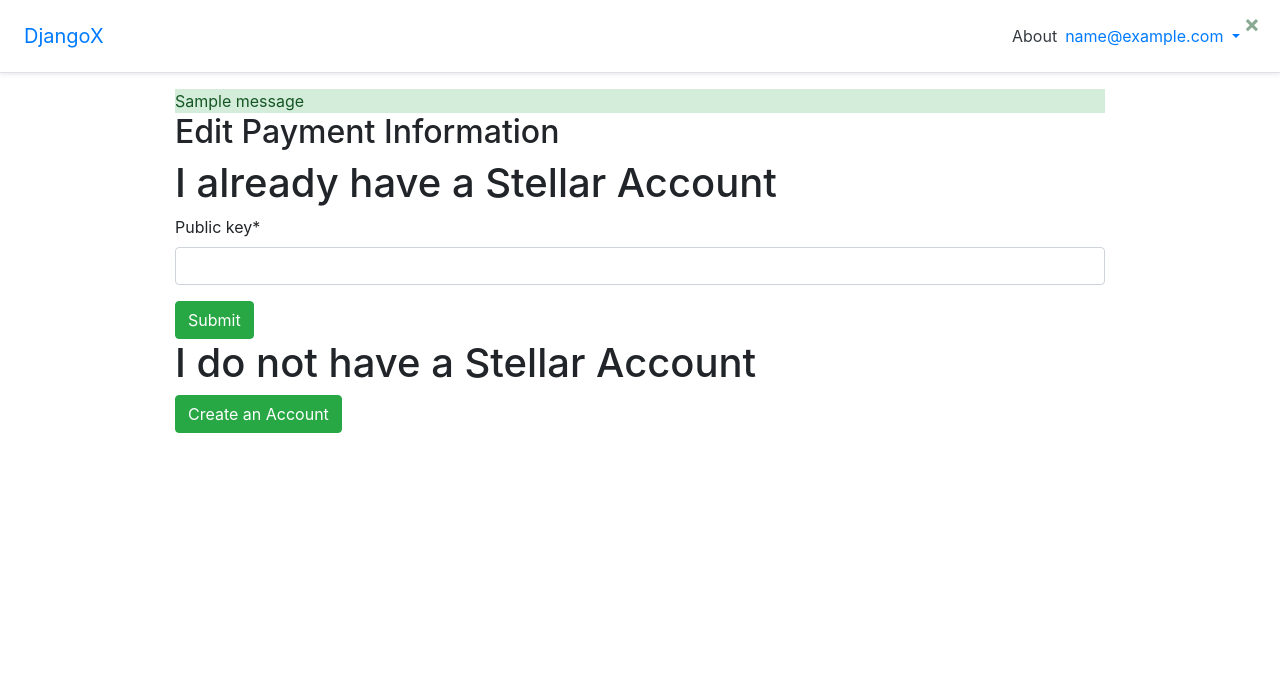
After one commit to MatejMecka/choccy, a Django app: page /edit-payment-info/create-account-stellar in a window 1280 px wide. The commit adds this page. Shown: the top 673 px of the page. Run offline with Django 3.2, Linux system fonts and the light colour scheme; a user stored in the database is signed in; tables that the repository leaves empty hold one stand-in row (values such as "Sample post"); one stand-in notice (Sample message) is shown; some libraries are stand-ins or nearby versions.

Commit message:
Create Stellar Accounts

```diff
--- a/djangox/accounts/forms.py
+++ b/djangox/accounts/forms.py
@@ -1,7 +1,7 @@
 from django import forms
 from django.contrib.auth.forms import UserCreationForm, UserChangeForm
 from django.contrib.auth.models import User
-from .models import CustomUser
+from .models import CustomUser, StellarAccount
 
 class CustomUserCreationForm(UserCreationForm):
 
@@ -19,4 +19,11 @@ class ChangeUserInfo(forms.ModelForm):
 
     class Meta:
         model = CustomUser
-        fields = ('username','first_name', 'last_name', 'email')
+        fields = ('first_name', 'last_name', 'email')
+
+
+class ChangeStellarPublicKey(forms.ModelForm):
+
+    class Meta:
+        model = StellarAccount
+        fields = ('public_key',)
--- a/djangox/accounts/urls.py
+++ b/djangox/accounts/urls.py
@@ -1,7 +1,11 @@
 from django.urls import path
 
-from .views import edit_account_info
+from .views import edit_account_info, edit_payment_info, create_stellar_account
+#albedo_get_public_key
 
 urlpatterns = [
     path('edit-account/', edit_account_info, name='edit-account'),
+    path('edit-payment-info/', edit_payment_info, name='edit-payment-info'),
+    path('edit-payment-info/create-account-stellar', create_stellar_account, name='create-account-stellar'),
+#    path('albedo-public-key/', albedo_get_public_key, name='albedo-public-key'),
 ]
--- a/djangox/accounts/views.py
+++ b/djangox/accounts/views.py
@@ -1,8 +1,12 @@
 from django.shortcuts import render
 from django.contrib import messages
 from django.contrib.auth.decorators import login_required
-from accounts.forms import ChangeUserInfo
-from accounts.models import CustomUser
+from django.views.decorators.csrf import csrf_exempt
+from django.http import HttpResponse, HttpResponseBadRequest, HttpResponseForbidden
+from accounts.forms import ChangeUserInfo, ChangeStellarPublicKey
+from accounts.models import CustomUser, StellarAccount
+from django.shortcuts import redirect
+from .utils import generateAccount
 
 # Create your views here.
 @login_required
@@ -15,6 +19,55 @@ def edit_account_info(request):
             messages.warning(request, form.errors)
             print(form.errors)
     else:
-        data = CustomUser.objects.get(username=request.user.username).__dict__
-        form = ChangeUserInfo(initial=data)
-    return render(request, 'account/edit_account.html', {'form': ChangeUserInfo})
+        data = CustomUser.objects.get(username=request.user.username)
+        form = ChangeUserInfo(instance=request.user)
+    return render(request, 'account/edit_account.html', {'form': form})
+
+@login_required
+def edit_payment_info(request):
+    if request.method == 'POST':
+        form = ChangeStellarPublicKey(request.POST)
+        if form.is_valid():
+            messages.success(request, "Payment information updated!")
+        else:
+            messages.warning(request, form.errors)
+    else:
+        try:
+            data = StellarAccount.objects.get(accountId=request.user)
+            form = ChangeStellarPublicKey(instance=data)
+        except:
+            form = ChangeStellarPublicKey()
+    return render(request, 'account/edit_payment_information.html', {'form': form})
+
+"""
+@csrf_exempt # Probably not a Good idea but it's a hackathon so...
+def albedo_get_public_key(request):
+    if request.method == 'POST':
+        print(request.user)
+        if not request.user.is_anonymous:
+            data = request.POST
+            public_key = data["pubkey"]
+            account = StellarAccount.objects.get(accountId=request.user)
+            if account.exists():
+                account.public_key = public_key
+            else:
+                account = StellarAccount.objects.create(accountId=request.user, public_key=public_key)
+            account.save()
+            return HttpResponse(data)
+        else:
+            return HttpResponseForbidden()
+    else:
+        return HttpResponseBadRequest('Not supporting get')
+"""
+@login_required
+def create_stellar_account(request):
+    if request.method == 'POST':
+        try:
+            account = StellarAccount.objects.get(accountId=request.user)
+            messages.warning(request, "Account already exists!")
+        except StellarAccount.DoesNotExist:
+            account = generateAccount()
+            return render(request, 'account/account_made.html', {'keys': account})
+
+    form = ChangeStellarPublicKey()
+    return render(request, 'account/edit_payment_information.html', {'form': form})
--- a/djangox/config/settings.py
+++ b/djangox/config/settings.py
@@ -29,6 +29,7 @@ INSTALLED_APPS = [
     'allauth.account',
     'crispy_forms',
     'debug_toolbar',
+   # 'ddrr',
 
     # Local
     'accounts',
@@ -39,6 +40,7 @@ INSTALLED_APPS = [
 # ------------------------------------------------------------------------------
 # https://docs.djangoproject.com/en/dev/ref/settings/#middleware
 MIDDLEWARE = [
+   # "ddrr.middleware.DebugRequestsResponses",
     'django.middleware.security.SecurityMiddleware',
     'whitenoise.middleware.WhiteNoiseMiddleware',
     'django.contrib.sessions.middleware.SessionMiddleware',
--- a/djangox/templates/_base.html
+++ b/djangox/templates/_base.html
@@ -34,7 +34,8 @@
             </a>
 
             <div class="dropdown-menu dropdown-menu-right" aria-labelledby="userMenu">
-            <a class="dropdown-item" href="{% url 'edit-account' %}">Change Account information</a>
+              <a class="dropdown-item" href="{% url 'edit-account' %}">Change Account information</a>
+              <a class="dropdown-item" href="{% url 'edit-payment-info' %}">Change Payment information</a>
               <a class="dropdown-item" href="{% url 'account_change_password' %}">Change password</a>
               <div class="dropdown-divider"></div>
               <a class="dropdown-item" href="{% url 'account_logout' %}">Log out</a>
--- /dev/null
+++ b/djangox/templates/account/edit_payment_information.html
@@ -0,0 +1,32 @@
+{% extends '_base.html' %}
+{% load crispy_forms_tags %}
+
+{% block title %}Edit Account{% endblock %}
+
+{% block content %}
+
+{% for message in messages %}
+  <div class="alert-{{ message.tags }} alert-dismissible" role="alert">
+    <button type="button" class="close" data-dismiss="alert" aria-label="Close">
+      <span aria-hidden="true">&times;</span>
+    </button>
+    {{ message }}
+  </div>
+{% endfor %}
+
+<h2>Edit Payment Information</h2>
+
+<h1>I already have a Stellar Account</h1>
+<form method="post" action="{% url 'edit-payment-info' %}">
+  {% csrf_token %}
+  {{ form|crispy }}
+  <button class="btn btn-success" type="submit">Submit</button>
+</form>
+
+<h1>I do not have a Stellar Account</h1>
+
+<form action="create-account-stellar" method="post">
+  {% csrf_token %}
+  <button class="btn btn-success" type="submit">Create an Account</button>
+</form>
+{% endblock content %}
```
Also changed, not shown: djangox/accounts/utils.py (+39 -0 lines), djangox/pages/views.py (+11 -7 lines), djangox/templates/account/account_made.html (added, +20 -0 lines), djangox/templates/pages/home.html (+12 -3 lines).
